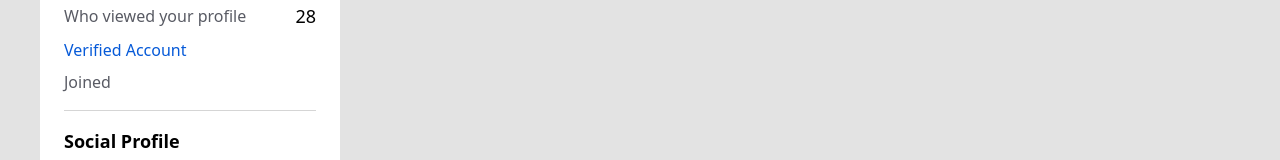
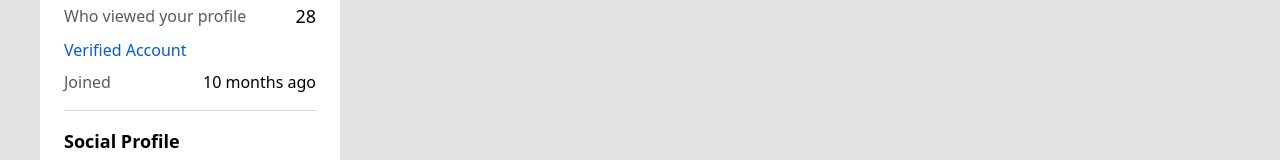
Before and after one commit to pratyushdev-codes/ByteStream-Merge, a React (Create React App) app: page / in a window 1280 px wide. Shown: the part 354-514 px from the top of the page. Built offline with nearby package versions, Linux system fonts and the light colour scheme.

Commit message:
Adding User profile card | Left div

```diff
--- a/package.json
+++ b/package.json
@@ -9,6 +9,7 @@
     "@testing-library/user-event": "^13.5.0",
     "axios": "^1.6.7",
     "dotenv": "^16.4.5",
+    "moment": "^2.30.1",
     "react": "^18.2.0",
     "react-dom": "^18.2.0",
     "react-hook-form": "^7.51.0",
--- a/src/assets/ProfileCard.jsx
+++ b/src/assets/ProfileCard.jsx
@@ -10,9 +10,10 @@ import {
 } from "react-icons/bs";
 import { FaTwitterSquare } from "react-icons/fa";
 import { CiLocationOn } from "react-icons/ci";
-
+import moment from "moment";
 
 import { NoProfile } from "../assets";
+// import { UpdateProfile } from "../redux/userSlice";
 
 const ProfileCard = ({ user }) => {
   const { user: data, edit } = useSelector((state) => state.user);
@@ -44,7 +45,7 @@ const ProfileCard = ({ user }) => {
               <LiaEditSolid
                 size={22}
                 className='text-blue cursor-pointer'
-
+                // onClick={() => dispatch(UpdateProfile(true))}
               />
             ) : (
               <button
@@ -86,7 +87,7 @@ const ProfileCard = ({ user }) => {
           <div className='flex items-center justify-between'>
             <span className='text-ascent-2'>Joined</span>
             <span className='text-ascent-1 text-base'>
-
+              {moment(user?.createdAt).fromNow()}
             </span>
           </div>
         </div>
```
Also changed, not shown: 1 other file (tests, documents, lock files or other folders).
